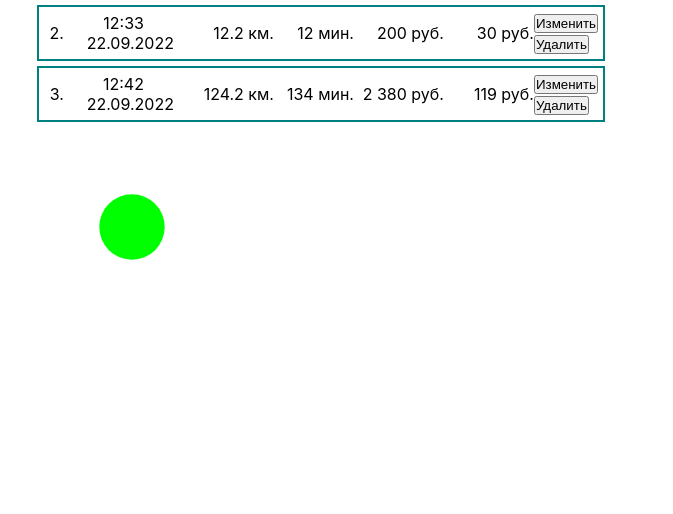
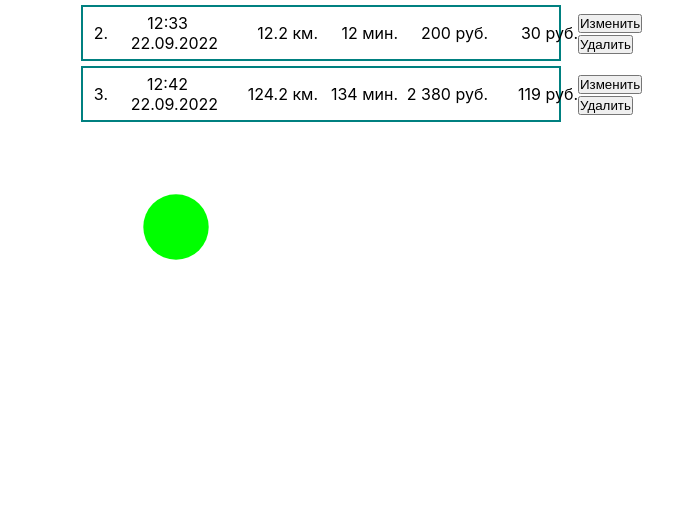
Before and after one commit to apwasilenko/apwasilenko.github.io, a plain HTML site: page index.html in a window 1280 px wide. Shown: the part 286-800 px from the top of the page, without its empty margins (319-992 px from the left). Drawn offline with Linux system fonts and the light colour scheme.

Commit message:
09-10-22-1

```diff
--- a/index.html
+++ b/index.html
@@ -1 +1 @@
-<!doctype html><html lang="ru"><head><meta charset="utf-8"/><link rel="icon" href="/favicon.ico"/><meta name="viewport" content="width=device-width,initial-scale=1"/><meta name="theme-color" content="#000000"/><meta name="description" content="Web site created using create-react-app"/><link rel="manifest" href="/manifest.json"/><title>Bonus App</title><script defer="defer" src="/static/js/main.b52eb580.js"></script><link href="/static/css/main.cc654666.css" rel="stylesheet"></head><body><noscript>You need to enable JavaScript to run this app.</noscript><div id="root"></div></body></html>
+<!doctype html><html lang="ru"><head><meta charset="utf-8"/><link rel="icon" href="/favicon.ico"/><meta name="viewport" content="width=device-width,initial-scale=1"/><meta name="theme-color" content="#000000"/><meta name="description" content="Web site created using create-react-app"/><link rel="manifest" href="/manifest.json"/><title>Bonus App</title><script defer="defer" src="/static/js/main.b52eb580.js"></script><link href="/static/css/main.ad1ba6ac.css" rel="stylesheet"></head><body><noscript>You need to enable JavaScript to run this app.</noscript><div id="root"></div></body></html>
--- /dev/null
+++ b/static/css/main.ad1ba6ac.css
@@ -0,0 +1,2 @@
+body{-webkit-font-smoothing:antialiased;-moz-osx-font-smoothing:grayscale;font-family:-apple-system,BlinkMacSystemFont,Segoe UI,Roboto,Oxygen,Ubuntu,Cantarell,Fira Sans,Droid Sans,Helvetica Neue,sans-serif;margin:0}code{font-family:source-code-pro,Menlo,Monaco,Consolas,Courier New,monospace}.header{background-color:aqua;margin:auto;text-align:center;width:100%}.md1{vertical-align:middle;width:60px}.md1,.md2{display:inline-block;margin:auto}.md2{width:120px}.md3{width:90px}.md3,.md4{display:inline-block;margin:auto}.md4{width:70px}.md5{background-color:brown;display:inline-block;margin:auto;width:100px}.mydiv1{display:block;margin:auto}.post{align-items:center;border:2px solid teal;justify-content:space-between;margin:5px;padding:5px}.post,.post__content{display:flex}.num_zakaz,.post_elem{display:block;margin:auto}.num_zakaz{width:20px}.time_zakaz{width:50px}.date_zakaz,.time_zakaz{display:block;margin:auto}.date_zakaz{width:110px}.dist_zakaz{width:100px}.dist_zakaz,.vremy_zakaz{display:block;margin:auto}.vremy_zakaz{width:80px}.comis_zakaz,.summ_zakaz{display:block;margin:auto;width:90px}#left{text-align:left}#right{text-align:right}#center{text-align:center}*{box-sizing:border-box;margin:0;padding:0}#root{display:flex;justify-content:center}.App{max-width:490px}
+/*# sourceMappingURL=main.ad1ba6ac.css.map*/
```
Also changed, not shown: asset-manifest.json, 1 other file.
